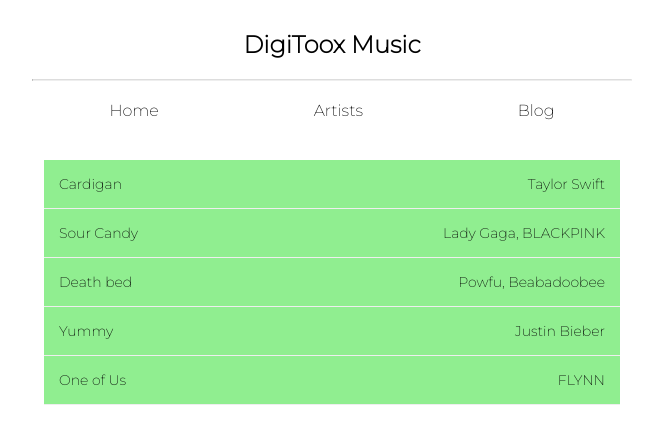
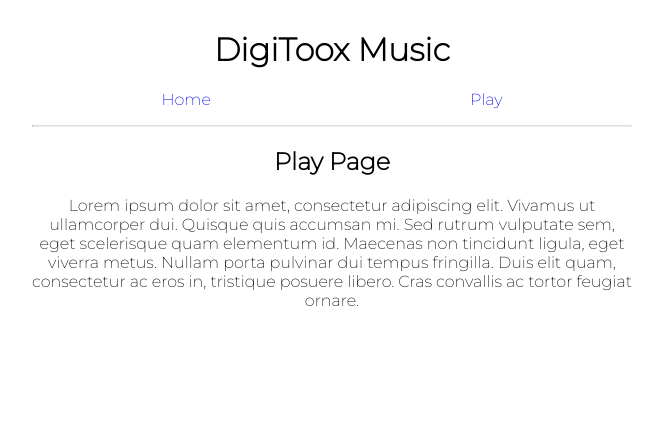
Before and after one commit to devster19/usereactjs, a React (Create React App) app: page /play in a window 1280 px wide. Shown: the top 444 px of the page, without its empty margins (308-971 px from the left). Built offline with nearby package versions, Linux system fonts and the light colour scheme.

Commit message:
add page

```diff
--- a/package.json
+++ b/package.json
@@ -9,6 +9,7 @@
     "node-sass": "^4.14.1",
     "react": "^16.13.1",
     "react-dom": "^16.13.1",
+    "react-router-dom": "^5.2.0",
     "react-scripts": "3.4.1"
   },
   "scripts": {
--- a/src/App.js
+++ b/src/App.js
@@ -1,20 +1,14 @@
 import React from 'react';
 import './App.scss';
 import Navbar from './components/Navbar';
-import SongList from './components/SongList'
+
+
+
 
 function App() {
-  const songs = [
-    { title:'Cardigan', artist: 'Taylor Swift' },
-    { title:'Sour Candy', artist: 'Lady Gaga, BLACKPINK' },
-    { title:'Death bed', artist: 'Powfu, Beabadoobee' },
-    { title:'Yummy', artist: 'Justin Bieber' },
-    { title:'One of Us', artist: 'FLYNN' },
-  ]
   return (
     <div className="App">
       <Navbar />
-      <SongList  charts={songs} />
     </div>
   );
 }
--- a/src/App.scss
+++ b/src/App.scss
@@ -15,6 +15,10 @@
     list-style: none;
     li{
       font-weight: 400;
+      text-decoration: none;
+      a, a:visited{
+        text-decoration: none;
+      }
     }
   }
   hr{
@@ -29,6 +33,8 @@
     padding:0;
     max-width: 96%;
     margin-left: 2%;
+    display: flex;
+    flex-direction: column;
     li{
       display: flex;
       justify-content: space-between;
--- /dev/null
+++ b/src/components/Home.js
@@ -0,0 +1,17 @@
+import React from "react";
+import SongList from './SongList'
+
+
+const Home = () => {
+    const songs = [
+        { title:'Cardigan', artist: 'Taylor Swift' },
+        { title:'Sour Candy', artist: 'Lady Gaga, BLACKPINK' },
+        { title:'Death bed', artist: 'Powfu, Beabadoobee' },
+        { title:'Yummy', artist: 'Justin Bieber' },
+        { title:'One of Us', artist: 'FLYNN' }
+    ]
+    return (
+        <SongList  charts={songs} />
+    )
+}
+export default Home;
--- a/src/components/Navbar.js
+++ b/src/components/Navbar.js
@@ -1,18 +1,55 @@
-import React from 'react';
+import React from "react";
+import {
+  BrowserRouter as Router,
+  Switch,
+  Route,
+  Link
+} from "react-router-dom";
+
+import Home from './Home';
+import Play from './Play';
 
 
-const Navbar = () => {
-    return(
-        <nav>
-            <h1>DigiToox Music</h1>
-            <hr />
-            <ul>
-                <li>Home</li>
-                <li>Artists</li>
-                <li>Blog</li>
-            </ul>
-        </nav>
-    )
+
+
+export default function Navbar() {
+  return (
+    <Router>
+    <h1>DigiToox Music</h1>
+      <nav>
+        <ul>
+          <li>
+            <Link to="/">Home</Link>
+          </li>
+          <li>
+            <Link to="/play">Play</Link>
+          </li>
+        </ul>
+
+        <hr />
+        <Switch>
+          <Route exact path="/">
+            <Home />
+          </Route>
+          <Route path="/play">
+            <Play />
+          </Route>
+        </Switch>
+      </nav>
+    </Router>
+  );
 }
 
-export default Navbar;
+
+
+
+
+
+
+function Dashboard() {
+  return (
+    <div>
+      <h2>Dashboard</h2>
+    </div>
+  );
+}
--- /dev/null
+++ b/src/components/Play.js
@@ -0,0 +1,10 @@
+import React from "react";
+
+export default function Play() {
+    return (
+      <div>
+        <h2>Play Page</h2>
+        <span>Lorem ipsum dolor sit amet, consectetur adipiscing elit. Vivamus ut ullamcorper dui. Quisque quis accumsan mi. Sed rutrum vulputate sem, eget scelerisque quam elementum id. Maecenas non tincidunt ligula, eget viverra metus. Nullam porta pulvinar dui tempus fringilla. Duis elit quam, consectetur ac eros in, tristique posuere libero. Cras convallis ac tortor feugiat ornare.</span>
+      </div>
+    );
+  }
```
Also changed, not shown: 2 other files (tests, documents, lock files or other folders).
